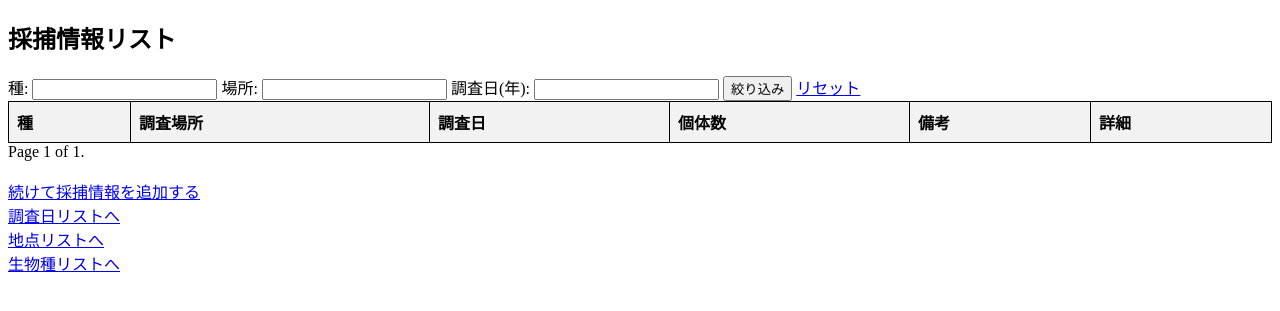
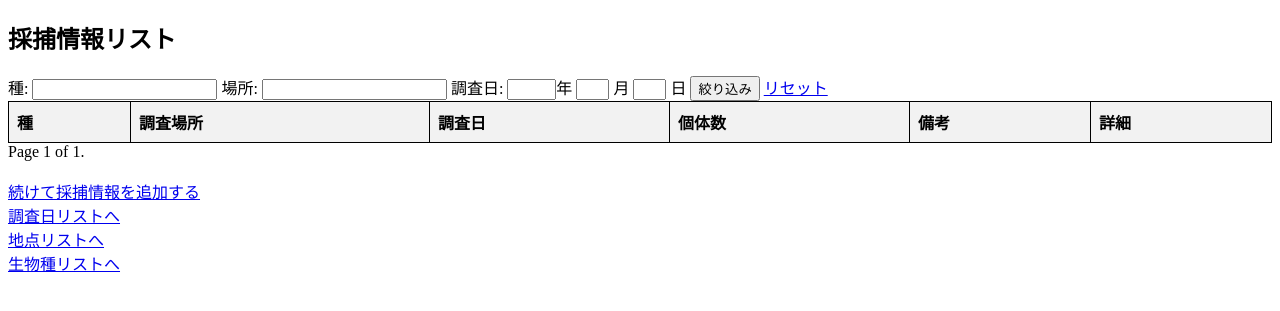
Before and after one commit to m-sogo/bio_record, a Django app: page /records/record_list/ in a window 1280 px wide. Shown: the top 311 px of the page. Run offline with Django 5.2, Linux system fonts and the light colour scheme; data that the repository does not hold is empty.

Commit message:
record検索追加

```diff
--- a/records/views.py
+++ b/records/views.py
@@ -49,7 +49,7 @@ class SurveyUpdateView(UpdateView):
 class SurveyDeleteView(DeleteView):
     model = Survey
     template_name = 'records/survey_delete.html'
-    context_object_name = 'record'
+    context_object_name = 'survey'
     success_url = reverse_lazy('records:survey_list')
 
 # Record views
@@ -63,19 +63,25 @@ class RecordListView(ListView):
         queryset = super().get_queryset()
         species_query = self.request.GET.get('species')
         location_query = self.request.GET.get('location')
-        survey_query = self.request.GET.get('survey')
+        survey_query_y = self.request.GET.get('survey')
+        survey_query_m = self.request.GET.get('survey')
+        survey_query_d = self.request.GET.get('survey')
 
         if species_query:
             queryset = queryset.filter(
                 Q(species__name__icontains=species_query) |
                 Q(species__genus__icontains=species_query) |
                 Q(species__family__icontains=species_query) |
-                Q(species__scientific_name__icontain=species_query)
+                Q(species__scientific_name__icontains=species_query)
             )
         if location_query:
             queryset = queryset.filter(location__name__icontains=location_query)
-        if survey_query:
-            queryset = queryset.filter(survey__date__year=survey_query)
+        if survey_query_y:
+            queryset = queryset.filter(survey__date__year=survey_query_y)
+        if survey_query_m:
+            queryset = queryset.filter(survey__date__month=survey_query_m)
+        if survey_query_d:
+            queryset = queryset.filter(survey__date__date=survey_query_d)
 
         return queryset
 
--- a/templates/records/record_list.html
+++ b/templates/records/record_list.html
@@ -29,8 +29,14 @@
         <label for="location">場所:</label>
         <input type="text" id="location" name="location" value="{{ location_query }}">
 
-        <label for="survey">調査日(年):</label>
-        <input type="text" id="survey" name="survey" value="{{ survey_query }}">
+        <label for="survey">調査日:</label>
+        <input size="3" type="text" id="survey" name="survey" value="{{ survey_query_y }}">年
+
+        <input size="1" type="text" id="survey" name="survey" value="{{ survey_query_m }}">
+        <label for="survey">月</label>
+
+        <input size="1" type="text" id="survey" name="survey" value="{{ survey_query_d }}">
+        <label for="survey">日</label>
 
         <button type="submit">絞り込み</button>
         <a href="{% url 'records:record_list' %}">リセット</a>
```
Also changed, not shown: Diagram_bio_records.md (+2 -1 lines).
